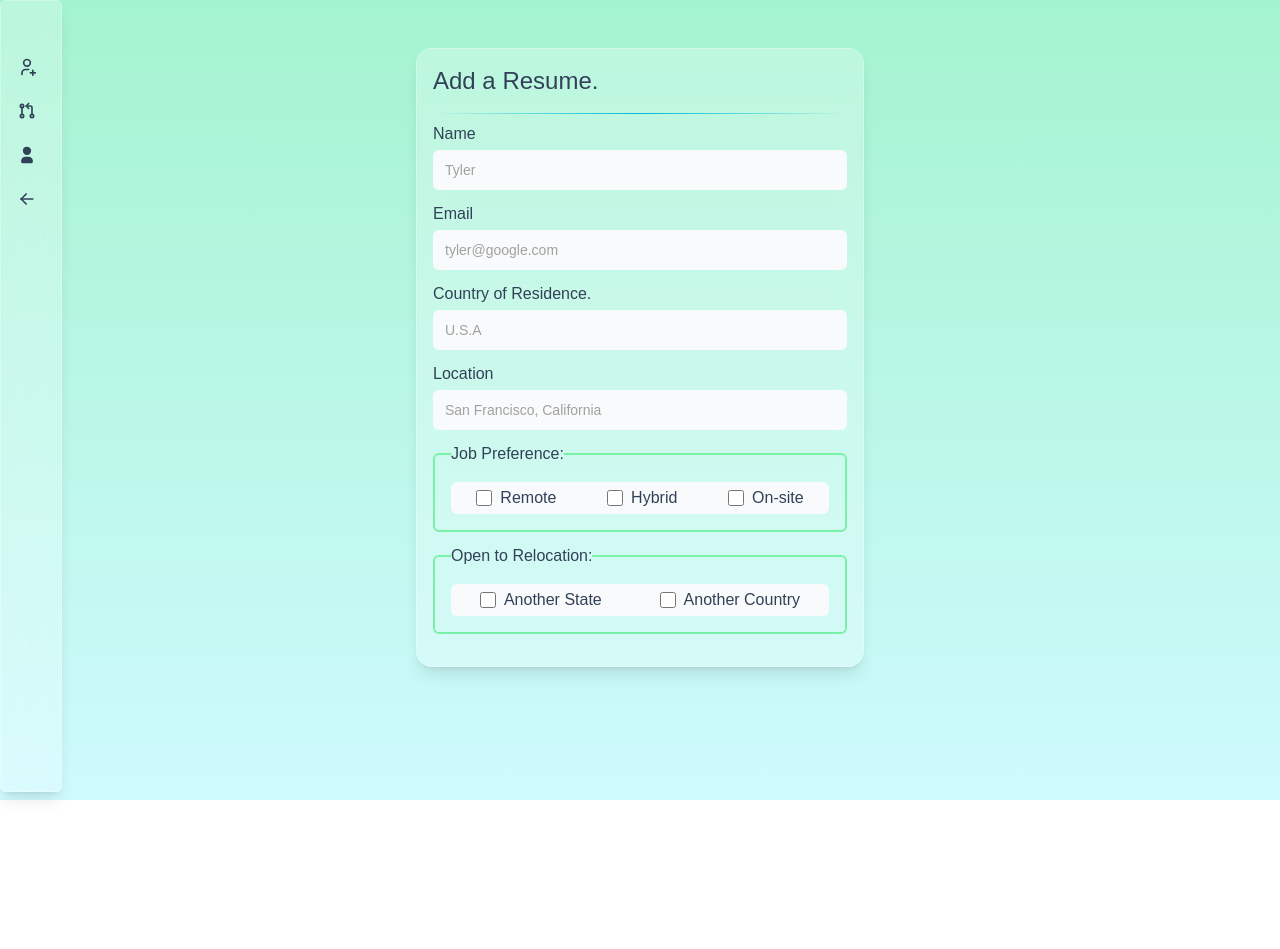
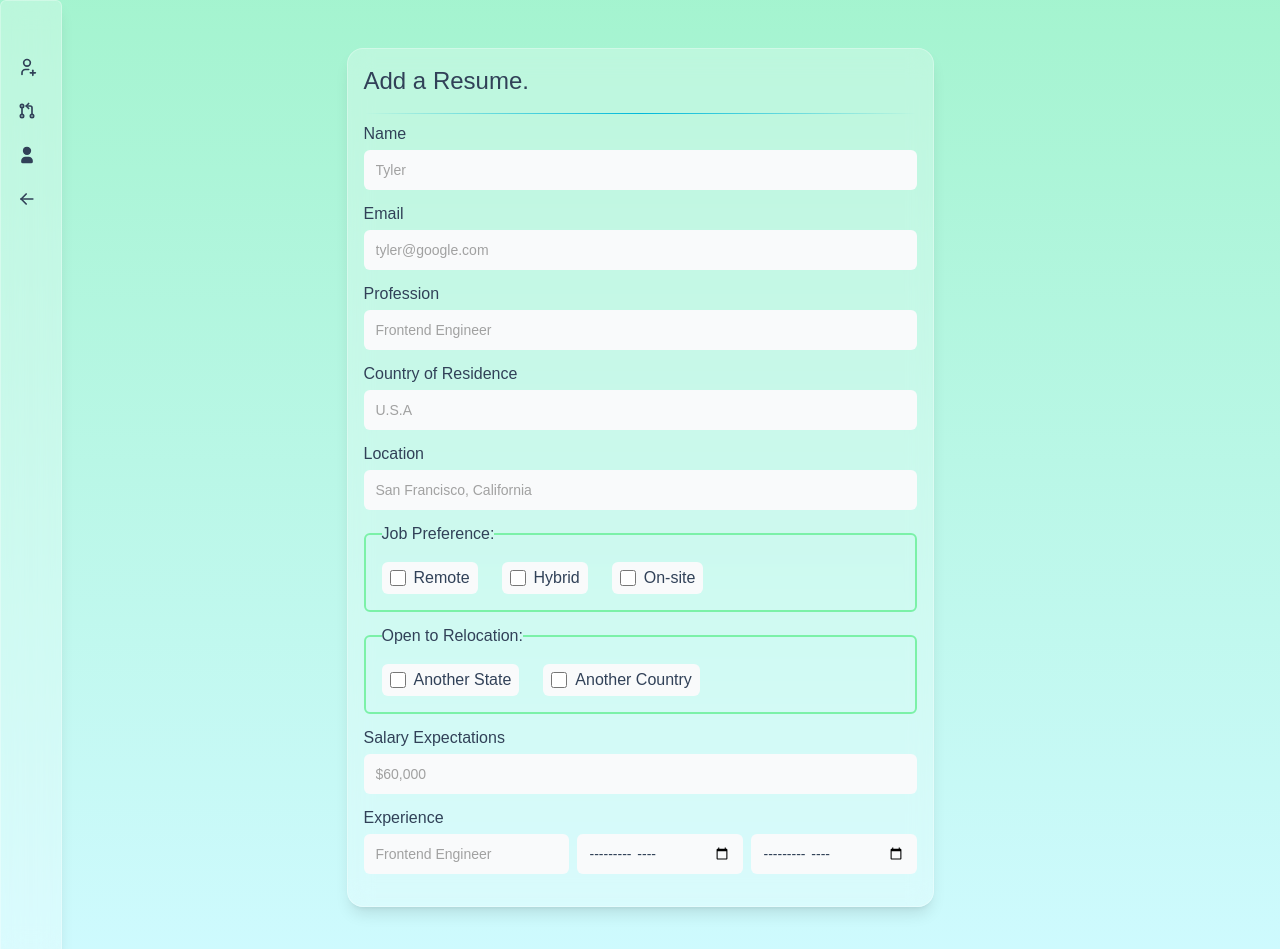
Before and after one commit to Abhishek7Tech/refhire-admin, a Next.js app: page /home/resume in a window 1280 px wide. Shown: the top 949 px of the page. Before the commit the page ends 800 px from the top, so only its background shows below. Built offline with nearby package versions, Linux system fonts and the light colour scheme.

Commit message:
implement resume form experience input functionality

```diff
--- /dev/null
+++ b/app/ui/add-experience/experience.tsx
@@ -0,0 +1,12 @@
+import { Input } from "@/app/components/input/input";
+function Experience({id}: {id: number}) {
+  return (
+    <div className="flex space-x-2">
+      <Input name="role" type="text" placeholder="Frontend Engineer"></Input>
+      <Input name="from" type="month" className="w-fit"></Input>
+      <Input name="to" type="month" className="w-fit"></Input>
+    </div>
+  );
+}
+
+export default Experience;
--- a/app/ui/admin-menu/menu.tsx
+++ b/app/ui/admin-menu/menu.tsx
@@ -47,7 +47,7 @@ export function AdminMenu() {
     <div
       className={cn(
         " flex w-fit flex-col overflow-hidden rounded-md bg-white/25 border border-white/30 shadow-lg backdrop-blur-md md:flex-row",
-        "h-[99vh] z-10 absolute" // for your use case, use `h-screen` instead of `h-[60vh]`
+        "h-full z-10 absolute" // for your use case, use `h-screen` instead of `h-[60vh]`
       )}
     >
       <Sidebar open={open} setOpen={setOpen}>
--- a/app/ui/resume-form/form.tsx
+++ b/app/ui/resume-form/form.tsx
@@ -2,10 +2,24 @@
 
 import { Input } from "@/app/components/input/input";
 import { cn } from "@/app/utils/utils";
+import Experience from "../add-experience/experience";
+import { useState } from "react";
+
+interface ExperienceInterface {
+  id: number;
+  role: string;
+  from: string;
+  to: string;
+  work: string[];
+}
 
 function Resume() {
+  const [experience, setExperience] = useState<ExperienceInterface[]>([
+    { id: 1, role: "", from: "", to: "", work: [] },
+  ]);
+
   return (
-    <section className="mx-auto w-full max-w-md bg-white/25 border border-white/30 shadow-lg backdrop-blur-md p-4 rounded-2xl my-12">
+    <section className="mx-auto w-full max-w-max bg-white/25 border border-white/30 shadow-lg backdrop-blur-md p-4 rounded-2xl my-12">
       <h2 className="text-2xl font-mukta font-medium text-slate-700">
         Add a Resume.
       </h2>
@@ -47,10 +61,25 @@ function Resume() {
 
           <LabelInputContainer>
             <label
+              htmlFor="profession"
+              className="text-slate-700 font-mukta font-medium text-base"
+            >
+              Profession
+            </label>
+            <Input
+              name="profession"
+              placeholder="Frontend Engineer"
+              type="text"
+              required
+            ></Input>
+          </LabelInputContainer>
+
+          <LabelInputContainer>
+            <label
               htmlFor="country"
               className="text-slate-700 font-mukta font-medium text-base"
             >
-              Country of Residence.
+              Country of Residence
             </label>
             <Input
               name="country"
@@ -80,8 +109,8 @@ function Resume() {
               <legend className="text-slate-700 font-mukta font-medium text-base">
                 Job Preference:
               </legend>
-              <div className="flex justify-around bg-gray-50 py-1 rounded-md">
-                <div className="flex space-x-2 items-center">
+              <div className="flex justify-start space-x-6">
+                <div className="flex space-x-2 items-center py-1 px-2 bg-gray-50 rounded-md">
                   <Input
                     name="remote"
                     type="checkbox"
@@ -95,7 +124,7 @@ function Resume() {
                   </label>
                 </div>
 
-                <div className="flex space-x-2 items-center">
+                <div className="flex space-x-2 items-center py-1 px-2 bg-gray-50 rounded-md">
                   <Input
                     name="hybrid"
                     type="checkbox"
@@ -109,7 +138,7 @@ function Resume() {
                   </label>
                 </div>
 
-                <div className="flex space-x-2 items-center">
+                <div className="flex space-x-2 items-center py-1 px-2 bg-gray-50 rounded-md">
                   <Input
                     name="onSite"
                     type="checkbox"
@@ -131,8 +160,8 @@ function Resume() {
                 Open to Relocation:
               </legend>
 
-              <div className="flex justify-around bg-gray-50 py-1 rounded-md">
-                <div className="flex space-x-2 items-center">
+              <div className="flex justify-start space-x-6">
+                <div className="flex space-x-2 items-center py-1 px-2 bg-gray-50 rounded-md">
                   <Input
                     name="state"
                     type="checkbox"
@@ -146,7 +175,7 @@ function Resume() {
                   </label>
                 </div>
 
-                <div className="flex space-x-2 items-center">
+                <div className="flex space-x-2 items-center py-1 px-2 bg-gray-50 rounded-md">
                   <Input
                     name="country"
                     type="checkbox"
@@ -161,6 +190,31 @@ function Resume() {
                 </div>
               </div>
             </fieldset>
+          </LabelInputContainer>
+
+          <LabelInputContainer>
+            <label
+              htmlFor="salary"
+              className="text-slate-700 font-mukta font-medium text-base"
+            >
+              Salary Expectations
+            </label>
+            <Input
+              name="salary"
+              placeholder="$60,000"
+              type="text"
+              required
+            ></Input>
+          </LabelInputContainer>
+
+          <LabelInputContainer>
+            <label
+              htmlFor="experience"
+              className="text-slate-700 font-mukta font-medium text-base"
+            >
+              Experience
+            </label>
+           {experience.map((ex) => <Experience  id={ex.id}/> )}
           </LabelInputContainer>
         </div>
       </form>
```
